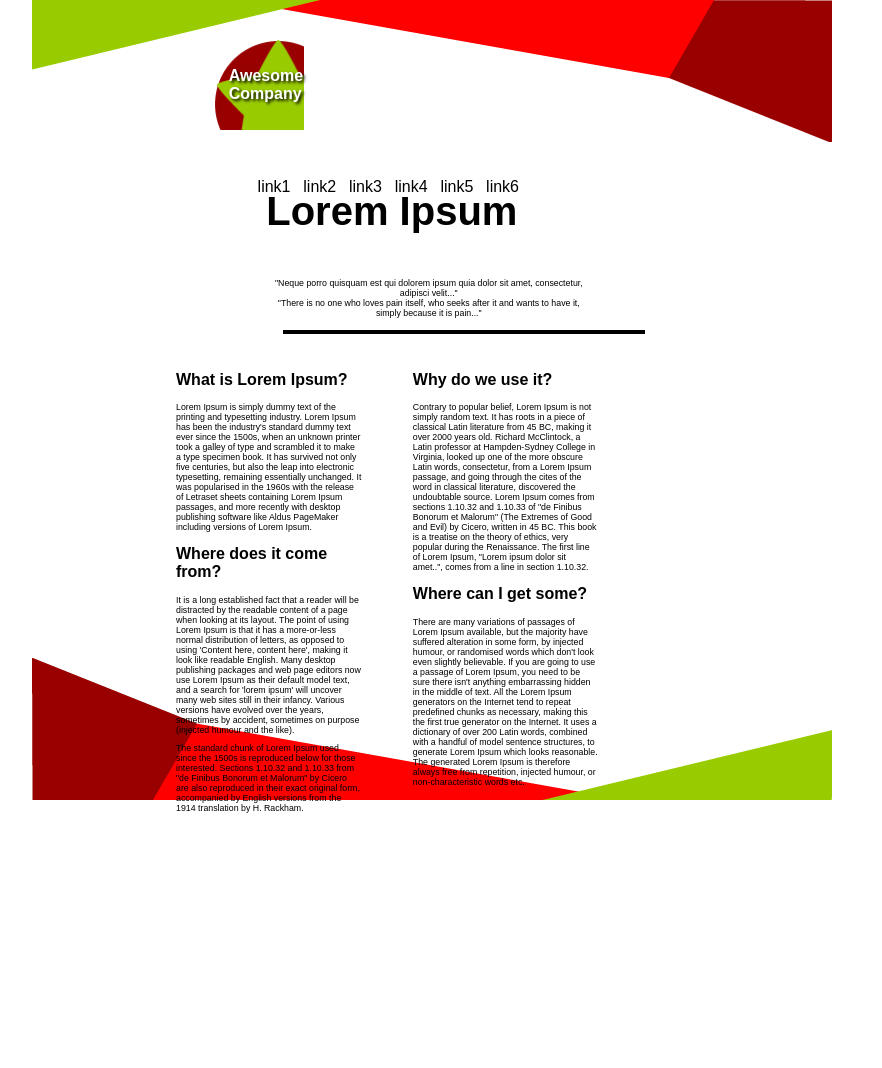
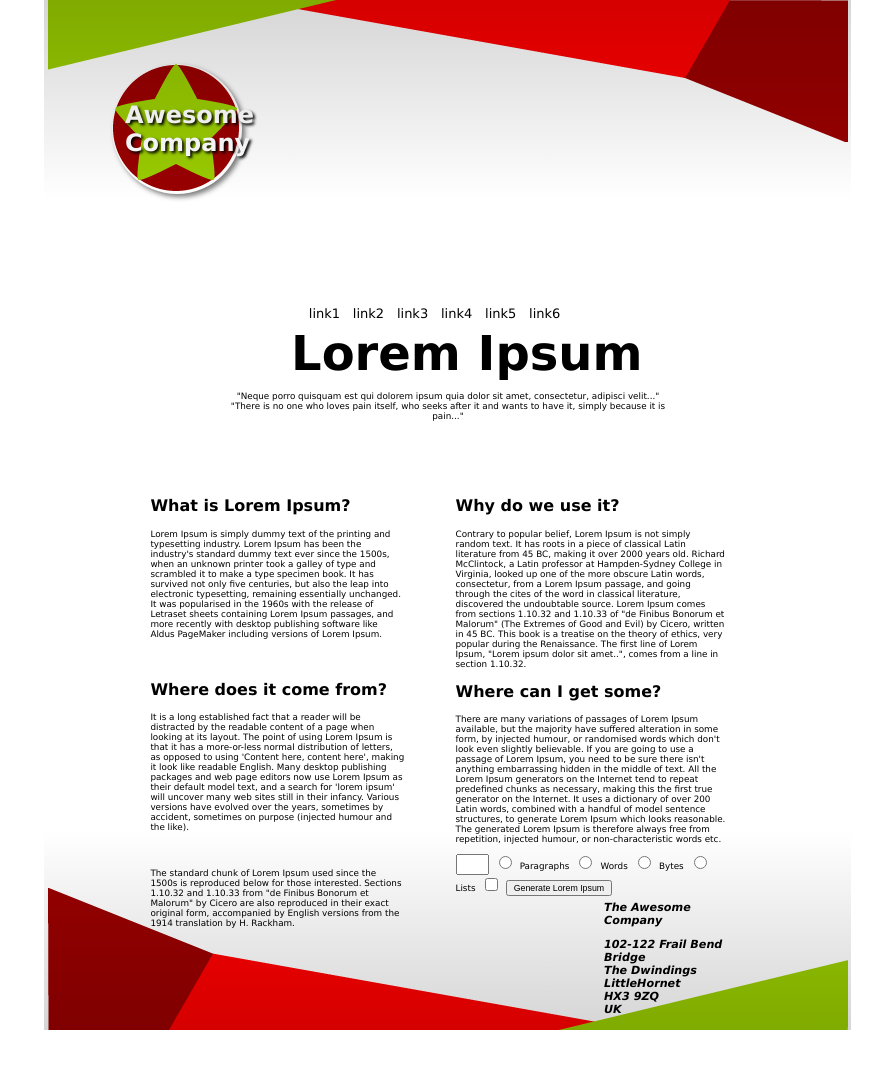
Before and after one commit to rs126/RioSaliansP6WebDev, a website: page index.html in a window 1280 px wide. Shown: the whole page, without its empty margins (216-1098 px from the left). Before the commit the page ends 813 px from the top, so only its background shows below. Drawn offline with Linux system fonts and the light colour scheme.

Commit message:
Update form  Finally working

```diff
--- a/css/style.css
+++ b/css/style.css
@@ -1,32 +1,33 @@
+html {
+  font-family:'Lucida Sans', 'Lucida Sans Regular', 'Lucida Grande', 'Lucida Sans Unicode', Geneva, Verdana, sans-serif;
+}
 
 
-html {
-  font-family: sans-serif;
+body{
+  background-color: white;
 }
 
-/* body{
-  background: url(/img/top-image) no-repeat top center, url(/top/top-image) no-repeat bottom center;
-
-} */
-
 .backgroundimgdiv{
-  width: 7vw;
-  height: 7vw;
-  margin-left: 33vw;
-  margin-top: 5vh;
+  width: 130px;
+  height: 130px;
+  margin-left: 25vw;
+  margin-top: 8vh;
   background-image: url(/img/logo.png);
+  border-radius: 50%;
+  box-shadow: 3px 3px 5px rgba(0, 0, 0, 0.5);
   align-items: center;
   margin-bottom: 4vh;
-
   background-repeat: no-repeat;
   display: flex;
+  z-index: 10;
 
 }
 
 .backgroundimgdiv h1{
   color: white;
-  font-size: 2vh;
-  margin-top: 1%;
+  font-size: 3vh;
+  margin-left: 10%;
+  top: 1vh;
   text-shadow: 2px 2px 3px black;
 
 }
@@ -35,13 +36,15 @@ html {
 
 .bodydiv{
   position: absolute;
-  margin-left: 30%;
+  margin-left: 28%;
   /* background-color: aqua; */
   display: flex;
-  height: 80vh;
+  height: 900px;
   width:45vw;
   flex-direction: column;
   z-index: 1;
+  font-family:'Lucida Sans', 'Lucida Sans Regular', 'Lucida Grande', 'Lucida Sans Unicode', Geneva, Verdana, sans-serif 'Lucida Sans';
+
 
 }
 
@@ -51,6 +54,8 @@ html {
   margin-bottom: 2vh;
   margin-top: 7vh;
   margin-left: 5vw;
+  padding-bottom: 180px;
+
 }
 
 .bodydiv p{
@@ -63,34 +68,43 @@ html {
   display: flex;
   flex-wrap: wrap;
   height: 20vh;
-  width: 30vw;
+  width: 38vw;
   text-align: center;
   /* background-color: blue; */
   margin-left: 5%;
-   text-align: center;
+  margin-top: 8vh;
+  text-align: center;
+
 
 }
 
 .div1 p{
 
-  margin-top: 0;
-  margin-left: 5vw;
+  margin-top: -3vh;
+  margin-left: 4vw;
   margin-bottom: -5vh;
 }
 
 
 h1{
-  font-size: 5vh;
-  margin-left:  16%;
+  font-size: 6vh;
+  margin-left:  23%;
   margin-bottom: 0;
-  margin-top: -2vh;
+  margin-top: -1vh;
+  padding-top: 8px;
+  font-family:'Lucida Sans', 'Lucida Sans Regular', 'Lucida Grande', 'Lucida Sans Unicode', Geneva, Verdana, sans-serif;
 
 
 }
 
+button{
+  font-size: 55%;
+}
+
 nav{
   width: 30vw;
-  margin-bottom: -9vh;
+  margin-bottom: -7vh;
+  margin-left: 6vw;
 }
 
 ul {
@@ -103,6 +117,7 @@ ul {
 li {
   list-style: none;
   padding-left: 1vw;
+  font-size: small;
 }
 
 a {
@@ -111,10 +126,28 @@ a {
 
 }
 
+label{
+  font-size: 55%;
+}
+
+.formdiv{
+  display: flex;
+  gap: 10px;
+
+}
+
+.buttondiv{
+  display: flex;
+  flex-direction: column;
+  gap: 5px;
+}
+
+
+
 
 .div2{
   height: 30vh;
-  width: 33vw;
+  width: 45vw;
   /* background-color: orange; */
   margin-top: 2vh;
   display: flex;
@@ -126,17 +159,19 @@ a {
 }
 
 .div4{
-  width: 30vw;
+  width: 32vw;
   margin-left: 4vw;
 }
 
 .div2 h2{
   font-size: 2vh;
+
 }
 
 hr {
-  border: 2px solid black;
-  width: 28vw;
+    border: 2px;
+    height: 1px;
+    background: linear-gradient(to right,rgba(0,0,0,9),rgba(0,0,0,9),rgba(0,0,0,9))
 }
 
 
@@ -146,12 +181,14 @@ hr {
 
 
 .backgroundtop{
-  width: 100vw;
-  height: 30vw;
+  width: 807px;
+  height: 200px;
   position: absolute;
-  background-image: url(/img/top-image.png);
+  background: linear-gradient(to top, transparent, rgba(0, 0, 0, 0.164)), url(/img/top-image.png);
+
   background-repeat: no-repeat;
   top: 0px;
+  left: 260px;
   color: black;
   background-position-y: 0;
   background-position-x: center;
@@ -161,22 +198,31 @@ hr {
 
 
 .backgroundbottom{
-  width: 100vw;
-  height: 30vw;
-  position: absolute;
-  background-image: url(/img/bottom-image.png);
+  width: 807px;
+  height: 200px;
+  background: linear-gradient(to bottom, transparent, rgba(0, 0, 0, 0.164)), url(/img/bottom-image.png);
   background-repeat: no-repeat;
   bottom: 0px;
   color: black;
+  position: absolute;
+  left: 260px;
+  top: 830px;
+
   background-position-y: bottom;
   background-position-x: center;
   z-index: 0;
 
 }
 
-/* .backgroundtop{
-  z-index: 0;
-  background-position-x: center;
-} */
+.backgroundbottom2{
+  padding-bottom: 300px
+}
 
-/* Your CSS below here */
+.bottomtext{
+  width: 140px;
+  height: 110px;
+  position: absolute;
+  top: 890px;
+  font-size: 70%;
+  right: 320px;
+}
--- a/index.html
+++ b/index.html
@@ -9,16 +9,15 @@
 
 </head>
 
+
+
 <body>
 
 
   <div class="backgroundtop"></div>
-  <div class="backgroundimgdiv"> <h1>Awesome Company</h1></div>
-
-
-
-
-
+  <div class="backgroundimgdiv"><strong>
+      <h1>Awesome Company</h1>
+    </strong></div>
 
   <div class="bodydiv">
     <div class="div1">
@@ -35,25 +34,38 @@
       <h1>Lorem Ipsum</h1>
       <p>"Neque porro quisquam est qui dolorem ipsum quia dolor sit amet, consectetur, adipisci velit..."
         <br>
-      "There is no one who loves pain itself, who seeks after it and wants to have it, simply because it is pain..."</p>
+        "There is no one who loves pain itself, who seeks after it and wants to have it, simply because it is pain..."
+      </p>
+
 
     </div>
 
     <hr>
 
 
-
     <div class="div2">
-
 
       <div class="div3">
 
-      <h2>What is Lorem Ipsum?</h2>
-      <p>Lorem Ipsum is simply dummy text of the printing and typesetting industry. Lorem Ipsum has been the industry's standard dummy text ever since the 1500s, when an unknown printer took a galley of type and scrambled it to make a type specimen book. It has survived not only five centuries, but also the leap into electronic typesetting, remaining essentially unchanged. It was popularised in the 1960s with the release of Letraset sheets containing Lorem Ipsum passages, and more recently with desktop publishing software like Aldus PageMaker including versions of Lorem Ipsum.</p>
-
-      <h2>Where does it come from?</h2>
-      <p>It is a long established fact that a reader will be distracted by the readable content of a page when looking at its layout. The point of using Lorem Ipsum is that it has a more-or-less normal distribution of letters, as opposed to using 'Content here, content here', making it look like readable English. Many desktop publishing packages and web page editors now use Lorem Ipsum as their default model text, and a search for 'lorem ipsum' will uncover many web sites still in their infancy. Various versions have evolved over the years, sometimes by accident, sometimes on purpose (injected humour and the like).</p>
-      <p>The standard chunk of Lorem Ipsum used since the 1500s is reproduced below for those interested. Sections 1.10.32 and 1.10.33 from "de Finibus Bonorum et Malorum" by Cicero are also reproduced in their exact original form, accompanied by English versions from the 1914 translation by H. Rackham.</p>
+        <h2>What is Lorem Ipsum?</h2>
+        <p>Lorem Ipsum is simply dummy text of the printing and typesetting industry. Lorem Ipsum has been the
+          industry's standard dummy text ever since the 1500s, when an unknown printer took a galley of type and
+          scrambled it to make a type specimen book. It has survived not only five centuries, but also the leap into
+          electronic typesetting, remaining essentially unchanged. It was popularised in the 1960s with the release of
+          Letraset sheets containing Lorem Ipsum passages, and more recently with desktop publishing software like Aldus
+          PageMaker including versions of Lorem Ipsum.</p>
+        <br>
+        <h2>Where does it come from?</h2>
+        <p>It is a long established fact that a reader will be distracted by the readable content of a page when looking
+          at its layout. The point of using Lorem Ipsum is that it has a more-or-less normal distribution of letters, as
+          opposed to using 'Content here, content here', making it look like readable English. Many desktop publishing
+          packages and web page editors now use Lorem Ipsum as their default model text, and a search for 'lorem ipsum'
+          will uncover many web sites still in their infancy. Various versions have evolved over the years, sometimes by
+          accident, sometimes on purpose (injected humour and the like).</p>
+        <br>
+        <p>The standard chunk of Lorem Ipsum used since the 1500s is reproduced below for those interested. Sections
+          1.10.32 and 1.10.33 from "de Finibus Bonorum et Malorum" by Cicero are also reproduced in their exact original
+          form, accompanied by English versions from the 1914 translation by H. Rackham.</p>
 
 
 
@@ -61,27 +73,53 @@
 
 
       <div class="div4">
-      <h2>Why do we use it?</h2>
-      <p>Contrary to popular belief, Lorem Ipsum is not simply random text. It has roots in a piece of classical Latin literature from 45 BC, making it over 2000 years old. Richard McClintock, a Latin professor at Hampden-Sydney College in Virginia, looked up one of the more obscure Latin words, consectetur, from a Lorem Ipsum passage, and going through the cites of the word in classical literature, discovered the undoubtable source. Lorem Ipsum comes from sections 1.10.32 and 1.10.33 of "de Finibus Bonorum et Malorum" (The Extremes of Good and Evil) by Cicero, written in 45 BC. This book is a treatise on the theory of ethics, very popular during the Renaissance. The first line of Lorem Ipsum, "Lorem ipsum dolor sit amet..", comes from a line in section 1.10.32.</p>
+        <h2>Why do we use it?</h2>
+        <p>Contrary to popular belief, Lorem Ipsum is not simply random text. It has roots in a piece of classical Latin
+          literature from 45 BC, making it over 2000 years old. Richard McClintock, a Latin professor at Hampden-Sydney
+          College in Virginia, looked up one of the more obscure Latin words, consectetur, from a Lorem Ipsum passage,
+          and going through the cites of the word in classical literature, discovered the undoubtable source. Lorem
+          Ipsum comes from sections 1.10.32 and 1.10.33 of "de Finibus Bonorum et Malorum" (The Extremes of Good and
+          Evil) by Cicero, written in 45 BC. This book is a treatise on the theory of ethics, very popular during the
+          Renaissance. The first line of Lorem Ipsum, "Lorem ipsum dolor sit amet..", comes from a line in section
+          1.10.32.</p>
 
-     <h2>Where can I get some?</h2>
-      <p>There are many variations of passages of Lorem Ipsum available, but the majority have suffered alteration in some form, by injected humour, or randomised words which don't look even slightly believable. If you are going to use a passage of Lorem Ipsum, you need to be sure there isn't anything embarrassing hidden in the middle of text. All the Lorem Ipsum generators on the Internet tend to repeat predefined chunks as necessary, making this the first true generator on the Internet. It uses a dictionary of over 200 Latin words, combined with a handful of model sentence structures, to generate Lorem Ipsum which looks reasonable. The generated Lorem Ipsum is therefore always free from repetition, injected humour, or non-characteristic words etc.</p>
+        <h2>Where can I get some?</h2>
+        <p>There are many variations of passages of Lorem Ipsum available, but the majority have suffered alteration in
+          some form, by injected humour, or randomised words which don't look even slightly believable. If you are going
+          to use a passage of Lorem Ipsum, you need to be sure there isn't anything embarrassing hidden in the middle of
+          text. All the Lorem Ipsum generators on the Internet tend to repeat predefined chunks as necessary, making
+          this the first true generator on the Internet. It uses a dictionary of over 200 Latin words, combined with a
+          handful of model sentence structures, to generate Lorem Ipsum which looks reasonable. The generated Lorem
+          Ipsum is therefore always free from repetition, injected humour, or non-characteristic words etc.</p>
+        <div class="formdiv">
+        <form id="myForm">
+            <input type="text" id="enteredtext" name="enteredtext" size="1px" />
+            <label for="enteredtext"></label>
 
-      </div>
+            <input type="radio" name="choice" value="Paragraphs" />
+            <label>Paragraphs</label>
+
+            <input type="radio" name="choice" value="Words" />
+            <label>Words</label>
+
+            <input type="radio" name="choice" value="Bytes" />
+            <label>Bytes</label>
+
+            <input type="radio" name="choice" value="Lists" />
+            <label>Lists</label>
+
+            <input type="checkbox" name="check">
 
 
-
-
-
-
+            <!-- Button to trigger the alert -->
+            <button type="button" id="showChoice">Generate Lorem Ipsum</button>
+        </form>
+        </div>
+      </div>
 
     </div>
 
-
-
-
-
-
+  </div>
 
 
 
@@ -90,9 +128,23 @@
 
 
 
+  <br>
+  <br>
+  <br>
 
 
+  <address class="bottomtext">
+    <p><strong>The Awesome Company</strong></p>
+
+    <p><strong>102-122 Frail Bend Bridge<br>The Dwindings<br>LittleHornet<br>HX3 9ZQ<br>UK</strong></p>
+
+  </address>
+
+  <div class="backgroundbottom2"></div>
+
   <div class="backgroundbottom"> </div>
+
+  <script src="/js/main.js"></script>
 
 </body>
 
```
Also changed, not shown: js/main.js (+10 -52 lines), README.md.
